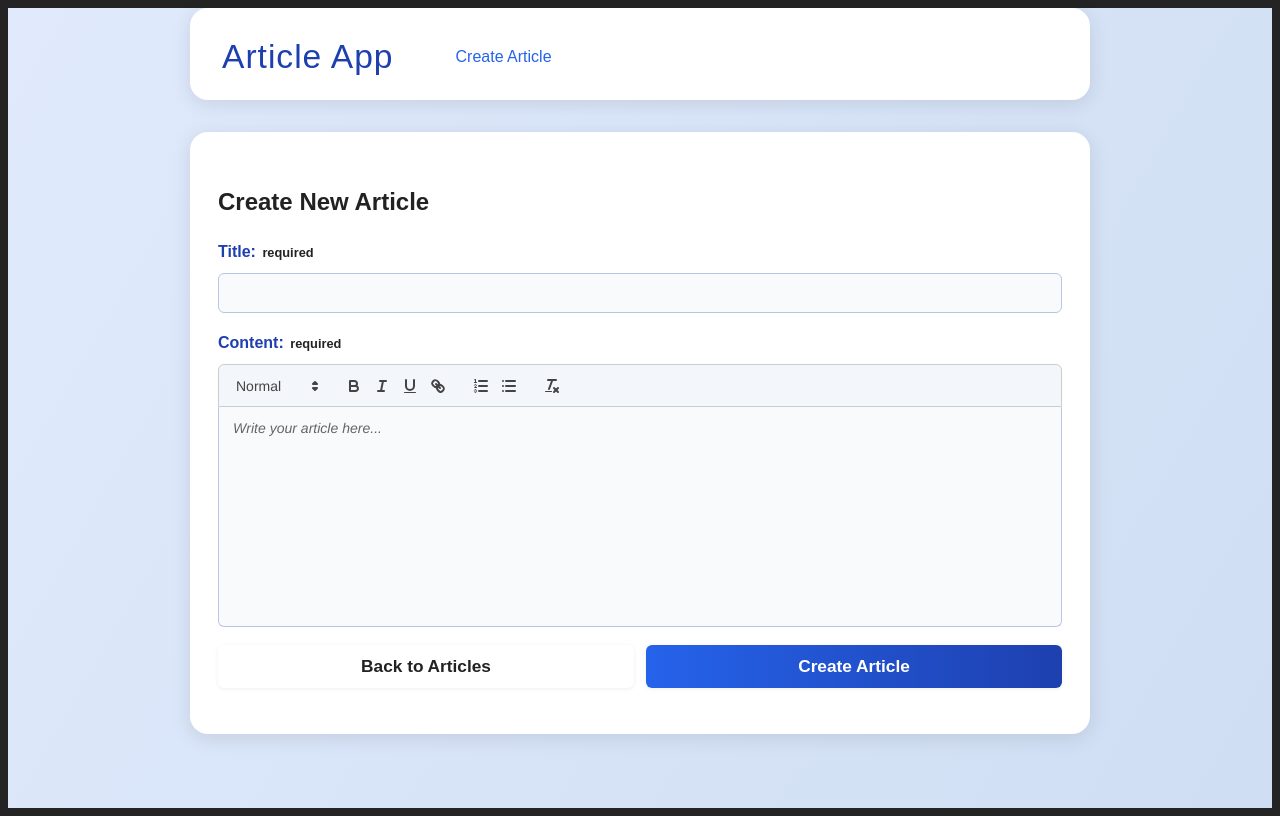
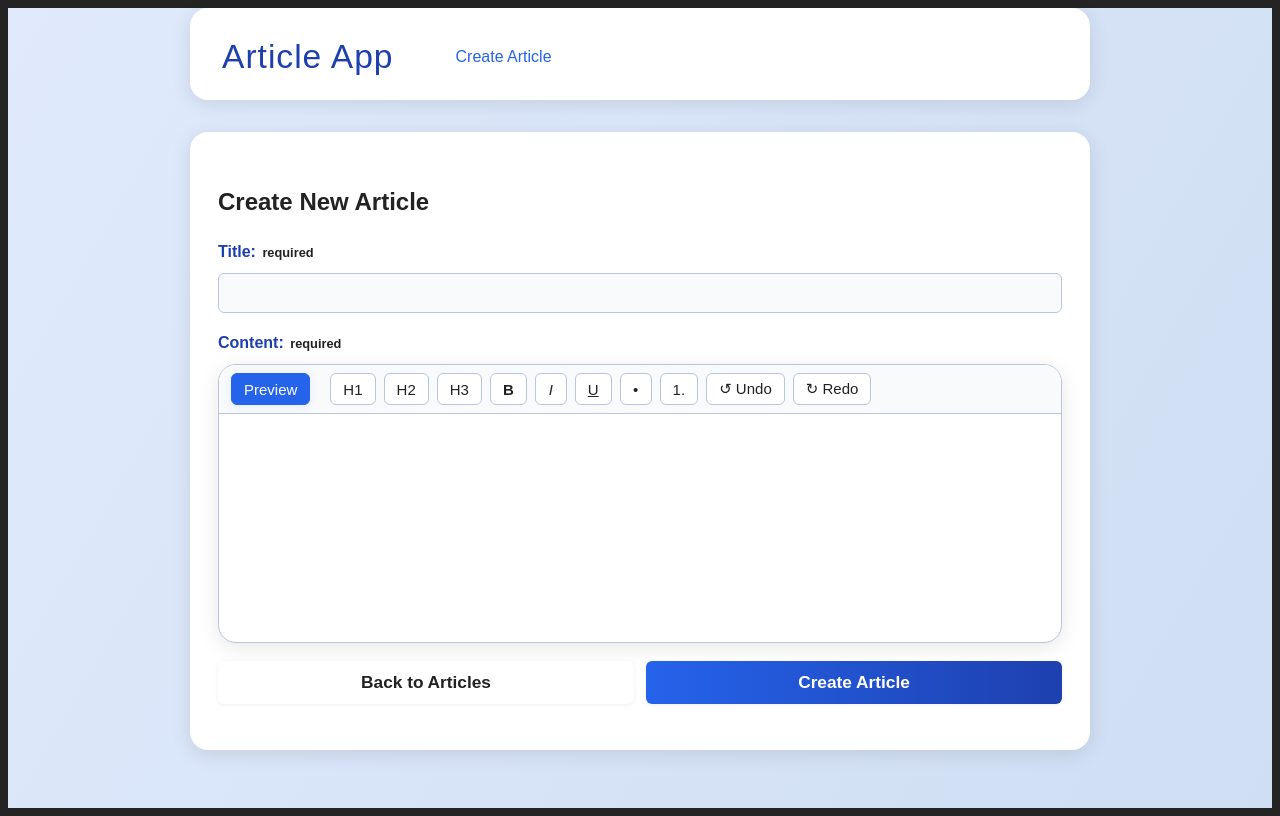
Before and after one commit to Alekseii01/Node.Js-Practice, a React app in the folder client/: page /create in a window 1280 px wide. Built offline with nearby package versions, Linux system fonts and the light colour scheme; no server answers; the HTML template or start-up script is replaced by a standard one.

Commit message:
fix: styles

```diff
--- a/client/src/components/ArticleCreate/ArticleCreate.jsx
+++ b/client/src/components/ArticleCreate/ArticleCreate.jsx
@@ -1,11 +1,10 @@
 import React, { useState } from 'react';
 import Button from '../UI/Button/Button.jsx';
-import StatusMessage from '../ui/StatusMessage/StatusMessage.jsx';
+import { FaCheckCircle } from 'react-icons/fa';
 import axios from 'axios';
 import { useNavigate } from 'react-router-dom';
-import ReactQuill from 'react-quill';
+import TipTapEditor from '../UI/TipTapEditor/TipTapEditor.jsx';
 import { validateTitle, validateContent } from '../../utils/validation.js';
-import 'react-quill/dist/quill.snow.css';
 import './ArticleCreate.css';
 
 function ArticleCreate() {
@@ -85,11 +84,9 @@ function ArticleCreate() {
           <label htmlFor="content">
             Content: <span className="required">required</span>
           </label>
-          <ReactQuill
-            theme="snow"
+          <TipTapEditor
             value={formData.content}
             onChange={handleChange('content')}
-            placeholder="Write your article here..."
             className={errors.content ? 'error' : ''}
           />
           {errors.content && <p className="field-error">Content is required.</p>}
--- a/client/src/components/ArticleEdit/ArticleEdit.jsx
+++ b/client/src/components/ArticleEdit/ArticleEdit.jsx
@@ -139,7 +139,6 @@ function ArticleEdit() {
             <TipTapEditor
               value={formData.content}
               onChange={handleContentChange}
-              placeholder="Write your article here..."
             />
           </div>
           {errors.content && <p className="field-error">Content is required.</p>}
--- a/client/src/components/ui/TipTapEditor/TipTapEditor.css
+++ b/client/src/components/ui/TipTapEditor/TipTapEditor.css
@@ -1,9 +1,18 @@
 .tiptap-editor-root {
+  position: relative;
   border: 1px solid #ccc;
   border-radius: 6px;
   background: #fff;
   overflow: hidden;
   box-shadow: 0 2px 8px rgba(0,0,0,0.04);
+}
+
+.tiptap-editor-root.error {
+  border-color: #e74c3c;
+}
+
+.editor.error .tiptap-editor-root {
+  border-color: #e74c3c;
 }
 
 .tiptap-toolbar {
@@ -119,7 +128,13 @@
 }
 
 .tiptap-placeholder {
-  color: #999;
+  position: absolute;
+  top: 54px;
+  left: 18px;
+  color: var(--text-main, #222);
   font-style: italic;
-  padding: 10px 14px;
+  background: transparent;
+  pointer-events: none;
+  font-size: 15px;
+  opacity: 0.7;
 }
--- a/client/src/components/ui/TipTapEditor/TipTapEditor.jsx
+++ b/client/src/components/ui/TipTapEditor/TipTapEditor.jsx
@@ -57,10 +57,10 @@ export default function TipTapEditor({ value = '', onChange = () => {}, placehol
         </div>
       ) : (
         <>
-          <EditorContent editor={editor} />
           {!editor?.getText() && !value && placeholder && (
             <div className="tiptap-placeholder">{placeholder}</div>
           )}
+          <EditorContent editor={editor} />
         </>
       )}
     </div>
```
